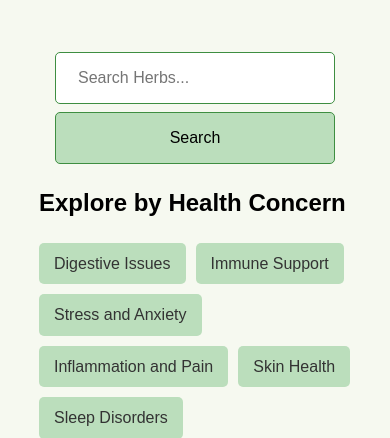
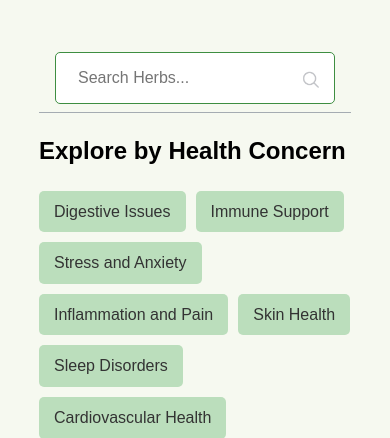
Before and after one commit to Marky115/HerbVitalWebsite, a PHP site: page /browseHerb.php in a window 390 px wide. Shown: the part 163-601 px from the top of the page. Run offline with PHP 8.4, Linux system fonts and the light colour scheme; data comes from the database, SQL or seed files in the repository.

Commit message:
search buttons
styling the search buttons, making it funcational

```diff
--- a/browseHerb.php
+++ b/browseHerb.php
@@ -37,13 +37,11 @@
             </nav>
 
             <div id="search-bar-header">
-
-                <form>
-                    <input type="text" size="30" onkeyup="showResult(this.value)">
+                <form action="search.php" method="get">
+                    <input type="text" name="query" size="30" onkeyup="showResult(this.value)">
+                    <span class="search-icon"></span>
                     <div id="livesearch"></div>
                 </form>
-
-
             </div>
 
             <section id="user-section" class="hidden">
@@ -67,8 +65,9 @@
 
         <div id="search-bar-main">
             <form action="search.php" method="get">
-                <input type="text" name="query" placeholder="Search Herbs...">
-                <button type="submit">Search</button>
+                <input type="text" name="query" placeholder="Search Herbs..." size="30" onkeyup="showResultMain(this.value)">
+                <span class="search-icon"></span>
+                <div id="livesearch-main"></div>
             </form>
         </div>
 
@@ -97,13 +96,10 @@
             echo '<div class="concern-list">';
 
             while ($row = $result->fetch_assoc()) {
-
-
                 // need to fix
                 echo '<a href="#" healthConcern="' . $row['concernID'] . '">' . $row['concernName'] . '</a>';
 
             }
-
             echo '</div>';
             echo '</section>';
         } else {
@@ -115,7 +111,6 @@
 
         -- for our database, we have multiple herb id for the same herb because one herb can target differnt health aspects, when we use group by herbName it won't show duplicates
         GROUP BY herbName";
-
 
 
         $result = $conn->query($sql);
--- a/script.js
+++ b/script.js
@@ -13,6 +13,10 @@
   });
 
 //   this is for search bar fetching results
+
+function goToHerbPage(herbId) {
+    window.location.href = `herbDetails.php?id=${herbId}`;
+}
 
   function showResult(str) {
         if (str.length === 0) {
@@ -31,8 +35,33 @@
         xmlhttp.send();
         }
 
-        function selectSuggestion(suggestion) {
-        document.querySelector('input[type="text"]').value = suggestion;
-        document.getElementById("livesearch").innerHTML = "";
-        document.getElementById("livesearch").style.border = "0px";
+        function selectSuggestion(suggestion) { // For the header search bar
+            document.querySelector('#search-bar-header input[type="text"]').value = suggestion;
+            document.getElementById("livesearch").innerHTML = "";
+            document.getElementById("livesearch").style.border = "0px";
         }
+
+
+        function showResultMain(str) { // For the main search bar
+            if (str.length === 0) {
+                document.getElementById("livesearch-main").innerHTML = "";
+                document.getElementById("livesearch-main").style.border = "0px";
+                return;
+            }
+            var xmlhttp = new XMLHttpRequest();
+            xmlhttp.onreadystatechange = function() {
+                if (this.readyState === 4 && this.status === 200) {
+                    document.getElementById("livesearch-main").innerHTML = this.responseText;
+                    document.getElementById("livesearch-main").style.border = "1px solid #A5ACB2";
+                }
+            }
+            xmlhttp.open("GET", "livesearch.php?q=" + str, true);
+            xmlhttp.send();
+        }
+
+
+        function selectSuggestionMain(suggestion) { // For the main search bar
+            document.querySelector('#search-bar-main input[type="text"]').value = suggestion;
+            document.getElementById("livesearch-main").innerHTML = "";
+            document.getElementById("livesearch-main").style.border = "0px";
+        }
--- a/style.css
+++ b/style.css
@@ -45,7 +45,60 @@
     padding: 20px 0;
 }
 
+/* search bar styling - Common styles for both header and main */
+#search-bar-header form,
+#search-bar-main form {
+    position: relative;
+}
 
+#search-bar-header input[type="text"],
+#search-bar-main input[type="text"] {
+    padding-right: 35px;
+    padding: 10px 15px;
+    border: 1px solid #ccc;
+    border-radius: 5px;
+    margin-right: 8px;
+    font-size: 16px;
+    transition: border-color 0.3s ease;
+}
+
+#search-bar-header input[type="text"]:focus,
+#search-bar-main input[type="text"]:focus {
+    outline: none;
+    border-color: #3e8e41;
+}
+
+#search-bar-header button,
+#search-bar-main button {
+    padding: 10px 20px;
+    background-color: #3e8e41;
+    color: white;
+    border: none;
+    border-radius: 5px;
+    cursor: pointer;
+    font-size: 16px;
+    transition: background-color 0.3s ease;
+}
+
+#search-bar-header button:hover,
+#search-bar-main button:hover {
+    background-color: #367c39;
+}
+
+.search-icon {
+    position: absolute;
+    top: 45%;
+    right: 30px; /* Adjust distance from the right */
+    transform: translateY(-50%); /* Vertically center the icon */
+    width: 20px; /* Adjust icon size */
+    height: 20px;
+    background-image: url('img/search.png'); /* Replace with your icon image path */
+    background-repeat: no-repeat;
+    background-size: contain;
+    opacity: 0.6; /* Adjust icon opacity */
+}
+
+/* search bar styling - Specific to header */
 #search-bar-header {
     position: absolute;
     top: 75px;
@@ -54,42 +107,13 @@
     align-items: center;
 }
 
+#search-bar-header input[type="text"] {
+    width: 250px;
+}
+
+/* search bar styling - Specific to main */
 #search-bar-main {
     display: none;
-}
-
-#search-bar-header input[type="text"],
-#search-bar-main input[type="text"] {
-    padding: 10px 15px; /* Adjust padding */
-    border: 1px solid #ccc;
-    border-radius: 5px;
-    margin-right: 8px;
-    font-size: 16px;
-    width: 250px;
-    transition: border-color 0.3s ease; /* Smooth border transition */
-}
-
-#search-bar-header input[type="text"]:focus,
-#search-bar-main input[type="text"]:focus {
-    outline: none;
-    border-color: #3e8e41; /* Highlight border on focus */
-}
-
-#search-bar-header button,
-#search-bar-main button {
-    padding: 10px 20px; /* Adjust padding */
-    background-color: #3e8e41; /* Darker green */
-    color: white;
-    border: none;
-    border-radius: 5px;
-    cursor: pointer;
-    font-size: 16px;
-    transition: background-color 0.3s ease; /* Smooth background transition */
-}
-
-#search-bar-header button:hover,
-#search-bar-main button:hover {
-    background-color: #367c39; /* Slightly darker green */
 }
 
 @media (max-width: 850px) {
@@ -99,20 +123,19 @@
 
     #search-bar-main {
         display: flex;
-        width: 100%; /* Take full width of parent (main) */
+        width: 100%;
         flex-direction: column;
         align-items: center;
         margin-top: 2rem;
-        /* Remove padding from #search-bar-main */
         padding-left: 0;
         padding-right: 0;
         box-sizing: border-box;
+        min-height: 60px;
     }
 
     #search-bar-main input[type="text"] {
         padding: 16px 22px;
-        /* Make input take full screen width, minus a small margin */
-        width: calc(100% - 2rem); /* Subtract left and right margin */
+        width: calc(100% - 2rem);
         margin-left: 1rem;
         margin-right: 1rem;
         margin-bottom: 0.5rem;
@@ -124,8 +147,7 @@
 
     #search-bar-main button {
         padding: 16px 22px;
-        /* Make button take full screen width, minus a small margin */
-        width: calc(100% - 2rem); /* Subtract left and right margin */
+        width: calc(100% - 2rem);
         margin-top: 0;
         margin-left: 1rem;
         margin-right: 1rem;
@@ -142,6 +164,52 @@
         background-color: #d9f0da;
     }
 }
+
+/* search results - Common styles */
+#livesearch,
+#livesearch-main {
+    position: absolute;
+    top: 100%; /* Position below the input */
+    left: 0;
+    background-color: white;
+    border: 1px solid #A5ACB2;
+    border-top: none;
+    z-index: 10;
+    box-sizing: border-box;
+    max-height: 200px;
+    overflow-y: auto;
+}
+
+#livesearch div,
+#livesearch-main div {
+    padding: 0px 8px;
+    cursor: pointer;
+}
+
+/* Style for hover effect on suggestion items in both */
+#livesearch div:hover,
+#livesearch-main div:hover {
+    background-color: #f0f0f0;
+}
+
+/* Style for the "no suggestion" message in both */
+#livesearch p,
+#livesearch-main p {
+    padding: 8px;
+    margin: 0;
+    color: #777;
+}
+
+/* search results - Specific to header */
+#livesearch {
+    width: 281px;
+}
+
+#livesearch-main {
+    width: 100%;
+    max-height: 300px;
+}
+
 
 
 .herb-grid {
```
Also changed, not shown: livesearch.php (+8 -3 lines), img/search.png (added).
